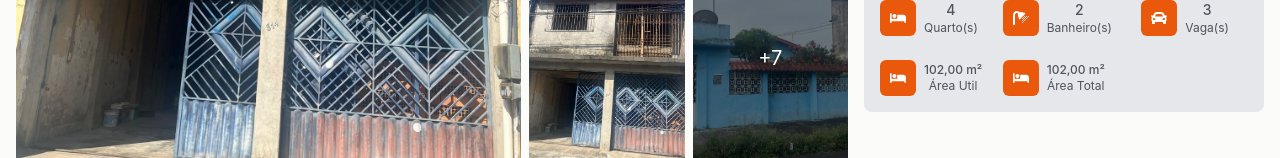
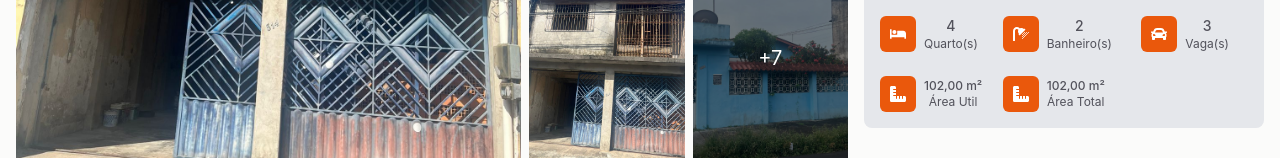
Before and after one commit to santosnevesimobiliaria/frontend-web, a Next.js app: page /imoveis/1 in a window 1280 px wide. Shown: the part 794-952 px from the top of the page. Built offline with nearby package versions, Linux system fonts and the light colour scheme.

Commit message:
alterando icone

```diff
--- a/src/pages/imoveis/[id]/index.tsx
+++ b/src/pages/imoveis/[id]/index.tsx
@@ -4,7 +4,7 @@ import ImageSliderShow from '@/components/imageSliderShow';
 import PageHeader from '@/components/pageHeader';
 import { Box, SimpleGrid } from '@chakra-ui/react';
 import { FaBed, FaCar, FaShower, FaWhatsapp } from 'react-icons/fa';
-import { FaLocationDot } from 'react-icons/fa6';
+import { FaLocationDot, FaRulerCombined } from 'react-icons/fa6';
 
 const iconSize = 16;
 
@@ -100,7 +100,7 @@ function ImovelView() {
               </span>
             </div>
             <div className="flex flex-col w-full h-full max-h-[300px] bg-gray-200 p-4 rounded-lg gap-2">
-              <span className="w-fit font-bold border-b-2 border-zinc-600 pr-4">
+              <span className="w-fit font-bold border-b-2 border-zinc-600 pr-4 mb-4">
                 Detalhes do Imóvel
               </span>
               <div className="flex flex-col w-full">
@@ -141,7 +141,7 @@ function ImovelView() {
                 </SimpleGrid>
                 <SimpleGrid columns={3} className="mt-6">
                   <span className="flex items-center gap-2 text-nowrap">
-                    <IconFrame icon={<FaBed size={iconSize} />} />
+                    <IconFrame icon={<FaRulerCombined size={iconSize} />} />
                     <div className="flex flex-col justify-center items-center">
                       <span className="text-zinc-600 font-medium text-xs">
                         102,00 m²
@@ -150,7 +150,7 @@ function ImovelView() {
                     </div>
                   </span>
                   <span className="flex items-center gap-2 text-nowrap">
-                    <IconFrame icon={<FaBed size={iconSize} />} />
+                    <IconFrame icon={<FaRulerCombined size={iconSize} />} />
                     <div className="flex flex-col justify-center items-center">
                       <span className="text-zinc-600 font-medium text-xs">
                         102,00 m²
```
